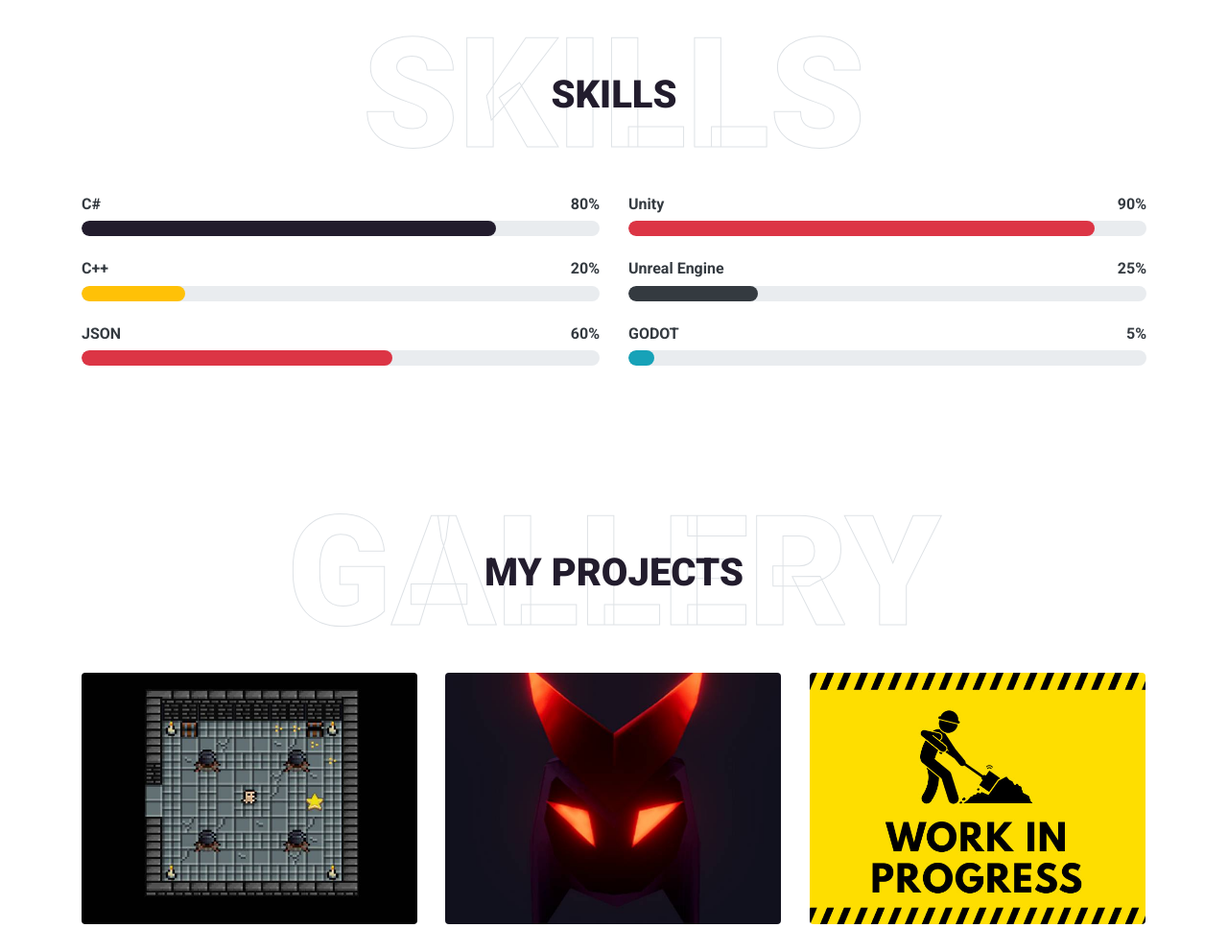
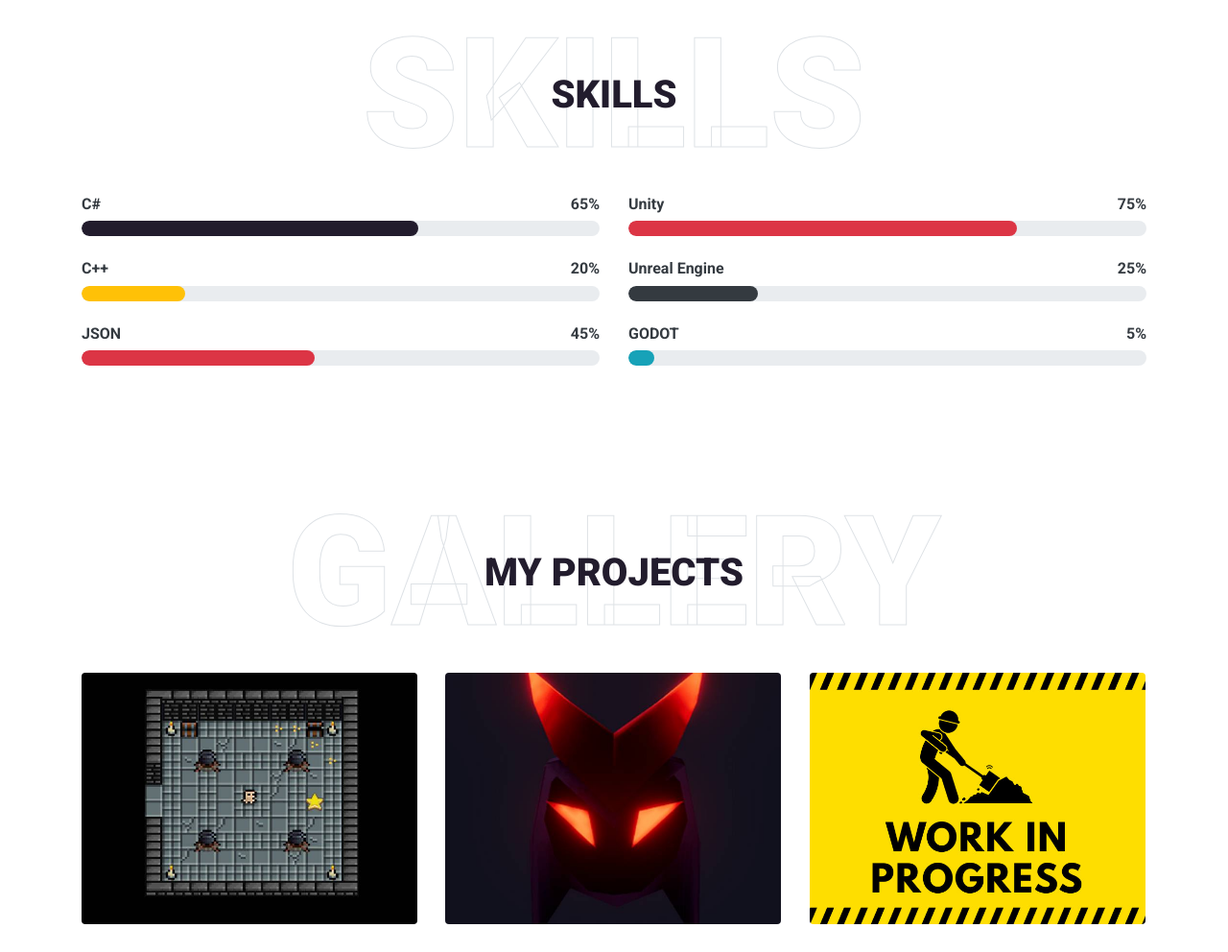
Before and after one commit to PauloRodrigues12/PauloRodrigues12.github.io, a plain HTML site: page index.html in a window 1280 px wide. Shown: the part 2629-3621 px from the top of the page at 96% size. Drawn offline with nearby package versions, Linux system fonts and the light colour scheme.

Commit message:
Updated Skills & Accursed description
- Updated Skills percentages
- Removed Accursed place holder video

```diff
--- a/index.html
+++ b/index.html
@@ -221,10 +221,10 @@
                     <div class="skill mb-4">
                         <div class="d-flex justify-content-between">
                             <h6 class="font-weight-bold">C#</h6>
-                            <h6 class="font-weight-bold">80%</h6>
+                            <h6 class="font-weight-bold">65%</h6>
                         </div>
                         <div class="progress">
-                            <div class="progress-bar bg-primary" role="progressbar" aria-valuenow="80" aria-valuemin="0" aria-valuemax="100"></div>
+                            <div class="progress-bar bg-primary" role="progressbar" aria-valuenow="65" aria-valuemin="0" aria-valuemax="100"></div>
                         </div>
                     </div>
                     <div class="skill mb-4">
@@ -239,10 +239,10 @@
                     <div class="skill mb-4">
                         <div class="d-flex justify-content-between">
                             <h6 class="font-weight-bold">JSON</h6>
-                            <h6 class="font-weight-bold">60%</h6>
+                            <h6 class="font-weight-bold">45%</h6>
                         </div>
                         <div class="progress">
-                            <div class="progress-bar bg-danger" role="progressbar" aria-valuenow="60" aria-valuemin="0" aria-valuemax="100"></div>
+                            <div class="progress-bar bg-danger" role="progressbar" aria-valuenow="45" aria-valuemin="0" aria-valuemax="100"></div>
                         </div>
                     </div>
                 </div>
@@ -250,10 +250,10 @@
                     <div class="skill mb-4">
                         <div class="d-flex justify-content-between">
                             <h6 class="font-weight-bold">Unity</h6>
-                            <h6 class="font-weight-bold">90%</h6>
+                            <h6 class="font-weight-bold">75%</h6>
                         </div>
                         <div class="progress">
-                            <div class="progress-bar bg-danger" role="progressbar" aria-valuenow="90" aria-valuemin="0" aria-valuemax="100"></div>
+                            <div class="progress-bar bg-danger" role="progressbar" aria-valuenow="75" aria-valuemin="0" aria-valuemax="100"></div>
                         </div>
                     </div>
                     <div class="skill mb-4">
@@ -432,8 +432,8 @@
                     <p class="mt-3">Each Cursed Orb contains a different power, which will help the player throughout the dungeon, but also inflict a negative effect upon them while holding an Orb. They also work as Keys, being able to fit in certain sockets.</p>
                     <p class="mt-3">This game was originaly made in a 5-day Game Jam simulation. And later we decided to make some changes, such as fixing some of the game-breaking bugs and completely reworked the level design. Both the original Game Jam version, and the Altered version are available to download and play.</p>
 
-                    <iframe width="840" height="530" src="https://www.youtube.com/embed/o-YBDTqX_ZU" frameborder="0" allowfullscreen style="display: block; margin-left: auto; margin-right: auto;"></iframe>
-                    <!--<p style="text-align:center;"><img src="img/portfolio-2.jpg" class="img-fluid" alt="Project Image"></p>-->
+                    <!--<iframe width="840" height="530" src="https://www.youtube.com/embed/o-YBDTqX_ZU" frameborder="0" allowfullscreen style="display: block; margin-left: auto; margin-right: auto;"></iframe>-->
+                    <p style="text-align:center;"><img src="img/portfolio-2.jpg" class="img-fluid" alt="Project Image"></p>
 
                     <h4 class="mt-3">What I Worked on:</h4>
                     <ul class="mt-3">
```
